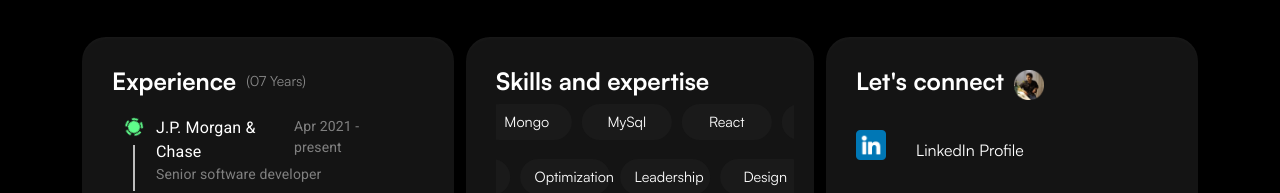
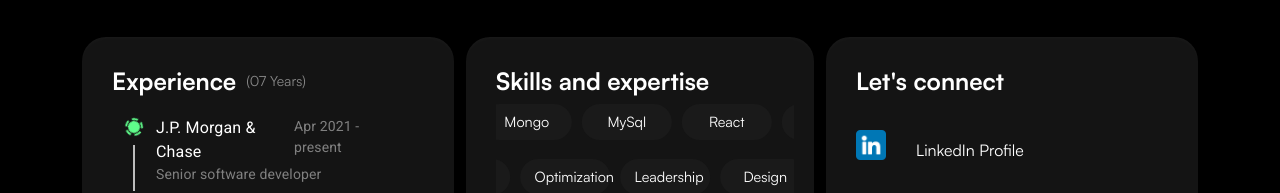
Before and after one commit to ARANA107/Portfolio-ash, a React (Vite) app: page / in a window 1280 px wide. Shown: the part 411-604 px from the top of the page. Built offline with nearby package versions, Linux system fonts and the light colour scheme.

Commit message:
removed small photo

```diff
--- a/src/LetsConnect/LetsConnect.tsx
+++ b/src/LetsConnect/LetsConnect.tsx
@@ -6,12 +6,6 @@
     <div className="timeline-container">
       <div style={{ display: "flex", alignItems: "center" }}>
         <h2 className="timeline-title">Let's connect</h2>
-        <img
-          src="profile.png"
-          className="profile"
-          alt="profile"
-          style={{ marginLeft: "10px" }}
-        />
       </div>
 
       <Row>
```
